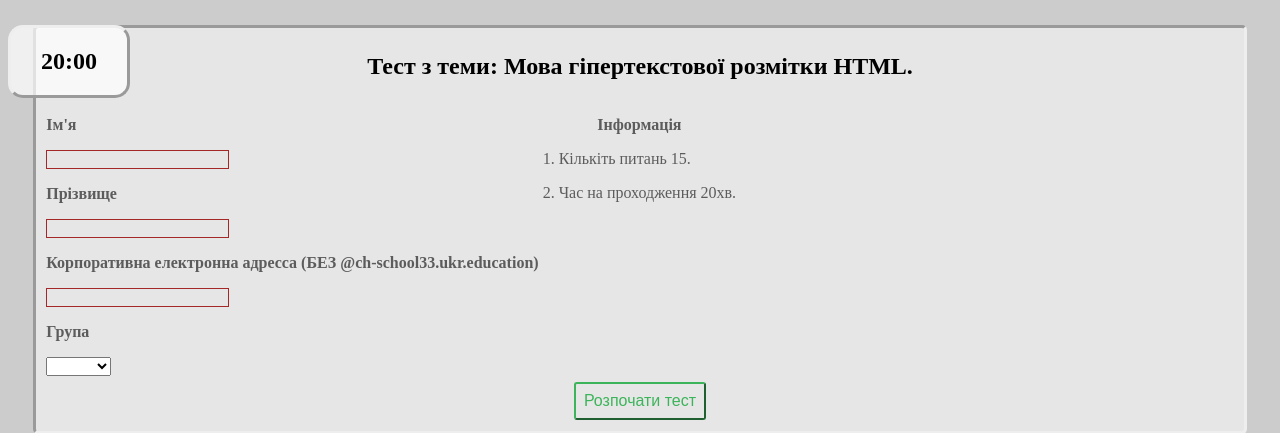
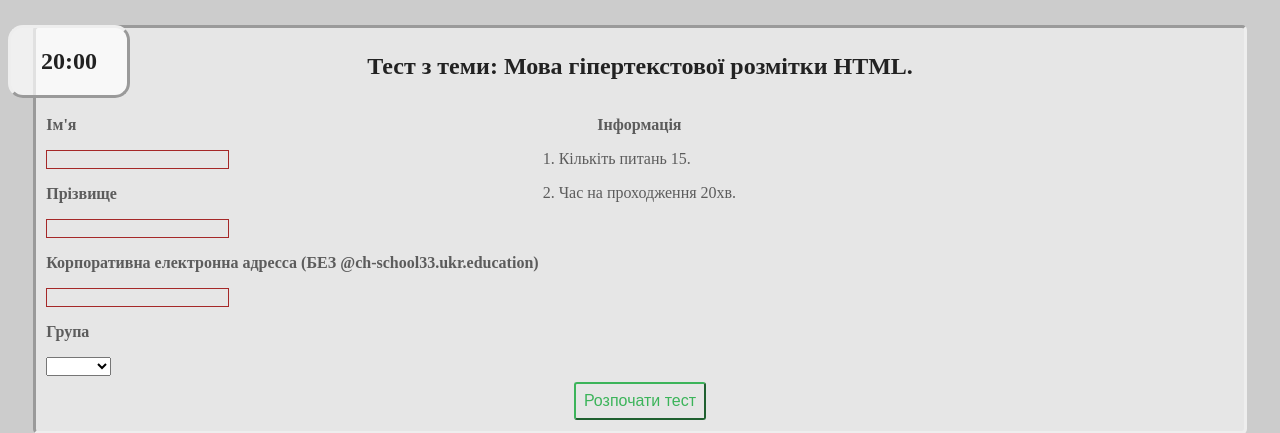
Before and after one commit to testufo/test.just.my.hw, a PHP site: page / in a window 1280 px wide. Shown: the top 433 px of the page. Run offline with PHP 8.4, Linux system fonts and the light colour scheme.

Commit message:
Update style.css

```diff
--- a/src/styles/style.css
+++ b/src/styles/style.css
@@ -22,7 +22,8 @@ header {
 }
 
 h2,h1 {
-    white-space: nowrap
+    white-space: nowrap;
+    color: rgb(34, 34, 34);
 }
 
 p {
```
